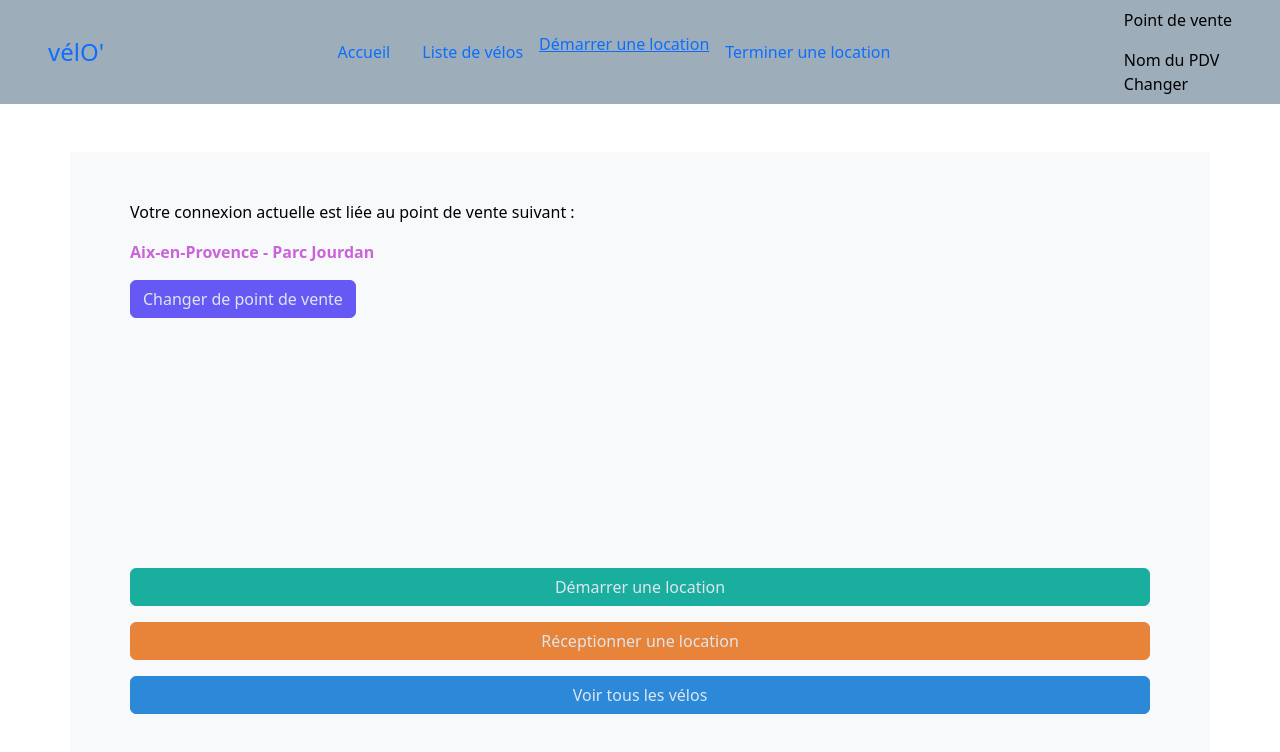
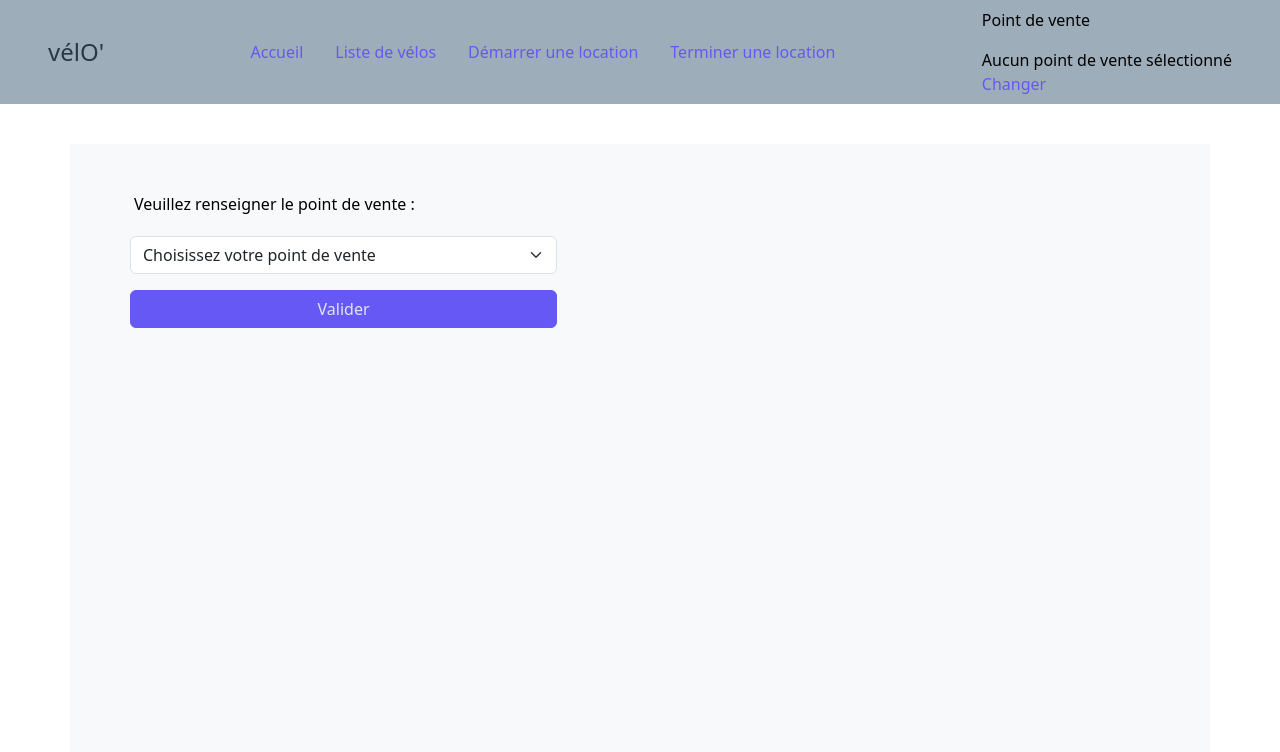
Before and after one commit to GaelleBriet/Atelier-Node.js-GraphQL, a Vue app in the folder vue/: page / in a window 1280 px wide. Shown: the top 752 px of the page. Built offline with nearby package versions, Linux system fonts and the light colour scheme.

Commit message:
navbar,, homeview, store point of sale

```diff
--- a/vue/src/assets/main.css
+++ b/vue/src/assets/main.css
@@ -7,7 +7,7 @@
 
   --text-color-dark: rgb(41, 56, 69);
   --text-color-light: rgb(223, 230, 237);
-  --text-color-pink: rgb(203,100,219);
+  --text-color-pink: rgb(203, 100, 219);
 
   --primary-color: rgb(44, 136, 217);
   --secondary-color: rgb(101, 88, 245);
@@ -23,24 +23,31 @@
   padding: 0;
 }
 
-body {
-  height: 100vh;
+body,
+#app {
+  height: calc(100vh - 190px);
   margin: 0 auto;
   font-weight: normal;
   background: var(--background-body-color);
   color: var(--text-color);
 }
 
-/* #app {
-  max-height: 100%;
-} */
-
 .navbar {
   background: var(--navbar-background-dark);
 }
 
+.logo {
+  color: var(--text-color-dark);
+}
+
+.nav-link {
+  color: var(--secondary-color);
+}
+
 .container {
   background-color: var(--background-body-color-2);
+  margin-bottom: 20px;
+  margin-top: 40px;
 }
 
 .btn-primary {
@@ -70,3 +77,11 @@ body {
 .text-color-pink {
   color: var(--text-color-pink);
 }
+
+.w-30 {
+  width: 30%;
+}
+
+.w-40 {
+  width: 40%;
+}
--- a/vue/src/components/NavBarComponent.vue
+++ b/vue/src/components/NavBarComponent.vue
@@ -1,23 +1,49 @@
-<script setup></script>
+<script setup>
+import { ref, watch } from "vue";
+import { usePointOfSaleStore } from "../stores/pointOfSale";
+
+const pointOfSaleStore = usePointOfSaleStore();
+
+const pointOfSaleName = ref(pointOfSaleStore.name);
+const pointOfSaleSelected = ref(pointOfSaleStore.pointOfSaleSelected);
+
+console.log(pointOfSaleName.value);
+watch(
+  () => pointOfSaleStore.name,
+  newValue => {
+    pointOfSaleName.value = newValue;
+    console.log(pointOfSaleName.value);
+  }
+);
+
+watch(
+  () => pointOfSaleStore.pointOfSaleSelected,
+  newValue => {
+    pointOfSaleSelected.value = newValue;
+  }
+);
+</script>
 
 <template>
   <div>
     <header class="navbar d-flex align-items-center justify-content-center justify-content-md-between">
-      <a href="/" class="d-flex align-items-center text-decoration-none">
-        <svg class="bi me-2" width="40" height="32"><use xlink:href="#bootstrap"></use></svg>
-        <span class="fs-4">vélO'</span>
-      </a>
+      <router-link to="/" class="d-flex align-items-center text-decoration-none ms-5">
+        <span class="fs-4 logo">vélO'</span>
+      </router-link>
 
       <ul class="nav nav-pills align-content-center">
-        <li class="nav-item"><a href="#" class="nav-link" aria-current="page">Accueil</a></li>
-        <li class="nav-item"><a href="#" class="nav-link">Liste de vélos</a></li>
-        <router-link class="nav-item" to="/location-start">Démarrer une location</router-link>
-        <li class="nav-item"><a href="#" class="nav-link">Terminer une location</a></li>
+        <router-link class="nav-item nav-link" to="/">Accueil</router-link>
+        <router-link class="nav-item nav-link" to="/bikes">Liste de vélos</router-link>
+        <router-link class="nav-item nav-link" to="/location-start">Démarrer une location</router-link>
+        <router-link class="nav-item nav-link" to="/">Terminer une location</router-link>
       </ul>
 
       <div class="me-5">
         <p>Point de vente</p>
-        <span>Nom du PDV</span>
+        <template v-if="pointOfSaleSelected">
+          <span v-html="pointOfSaleName"></span>
+        </template>
+        <span v-else> Aucun point de vente sélectionné</span>
         <li class="nav-link">Changer</li>
       </div>
     </header>
--- a/vue/src/router/index.js
+++ b/vue/src/router/index.js
@@ -1,6 +1,7 @@
 import { createRouter, createWebHistory } from "vue-router";
 import Home from "../views/HomeView.vue";
 import Rent from "../views/RentView.vue";
+import Bike from "../views/BikeView.vue";
 
 const router = createRouter({
   history: createWebHistory(import.meta.env.BASE_URL),
@@ -11,14 +12,14 @@ const router = createRouter({
       component: Home
     },
     {
-      path: "/about",
-      name: "about"
+      path: "/bikes",
+      name: "bikes",
+      component: Bike
     },
     {
       path: "/location-start",
       name: "location-start",
-      component: Rent,
-      meta: { hideHome: true }
+      component: Rent
     }
   ]
 });
--- /dev/null
+++ b/vue/src/stores/pointOfSale.js
@@ -0,0 +1,21 @@
+import { defineStore } from "pinia";
+
+export const usePointOfSaleStore = defineStore("pointOfSale", {
+  state: () => ({
+    pointOfSaleSelected: false,
+    name: "Aix-en-Provence - Parc Jourdan"
+  }),
+  getters: {
+    getPointOfSaleSelected() {
+      return this.pointOfSaleSelected;
+    },
+    getName() {
+      return this.name;
+    }
+  },
+  actions: {
+    setPointOfSaleSelected() {
+      this.pointOfSaleSelected = true;
+    }
+  }
+});
--- a/vue/src/views/HomeView.vue
+++ b/vue/src/views/HomeView.vue
@@ -1,12 +1,49 @@
 <script setup>
 import { useRouter } from "vue-router";
+import { ref } from "vue";
+import { onMounted, watch } from "vue";
+import { usePointOfSaleStore } from "../stores/pointOfSale";
+
 const router = useRouter();
-const redirect = () => {
-  router.push("/location-start");
+const pointOfSaleStore = usePointOfSaleStore();
+const pointOfSaleIsSelected = ref(pointOfSaleStore.pointOfSaleSelected);
+
+
+const selectPointOfSale = () => {
+  pointOfSaleStore.setPointOfSaleSelected(true);
 };
+
+onMounted(() => {
+  if (!pointOfSaleIsSelected) {
+    appStore.setPointOfSaleSelected(false);
+  }
+});
+
+watch(
+  () => pointOfSaleStore.pointOfSaleSelected,
+  (newValue) => {
+    pointOfSaleIsSelected.value = newValue;
+  }
+)
 </script>
 
 <template>
+  <template v-if="!pointOfSaleIsSelected">
+    <div class="container home-container">
+      <div class="ms-5">
+        <p class="ms-1 pt-5">Veuillez renseigner le point de vente :</p>
+        <div class="w-40">
+          <select class="form-select" aria-label="Choisir un point de vente">
+            <option selected>Choisissez votre point de vente</option>
+            <option value="1">Aix-en-Provence - Parc Jourdan</option>
+          </select>
+          <button class="btn btn-secondary mt-3 w-100" @click="selectPointOfSale">Valider</button>
+        </div>
+      </div>
+    </div>
+  </template>
+
+  <template v-if="pointOfSaleIsSelected">
     <div class="container home-container my-5">
       <div class="container py-5 px-5">
         <div>
@@ -15,12 +52,13 @@ const redirect = () => {
           <button class="btn btn-secondary">Changer de point de vente</button>
         </div>
         <div class="btn-container">
-        <button class="btn btn-success mb-3" @click="redirect">Démarrer une location</button>
+          <router-link to="/location-start" class="btn btn-success mb-3">Démarrer une location</router-link>
           <button class="btn btn-warning mb-3">Réceptionner une location</button>
           <button class="btn btn-primary mb-3">Voir tous les vélos</button>
         </div>
       </div>
     </div>
+  </template>
 </template>
 
 <style>
@@ -35,6 +73,10 @@ const redirect = () => {
   align-items: stretch;
 }
 .home-container {
-  max-height: 100%;
+  height: 100%;
+}
+.form-select {
+  width: 100%;
+  margin-top: 20px;
 }
 </style>
```
Lines whose indentation alone changed are shown as unchanged.
